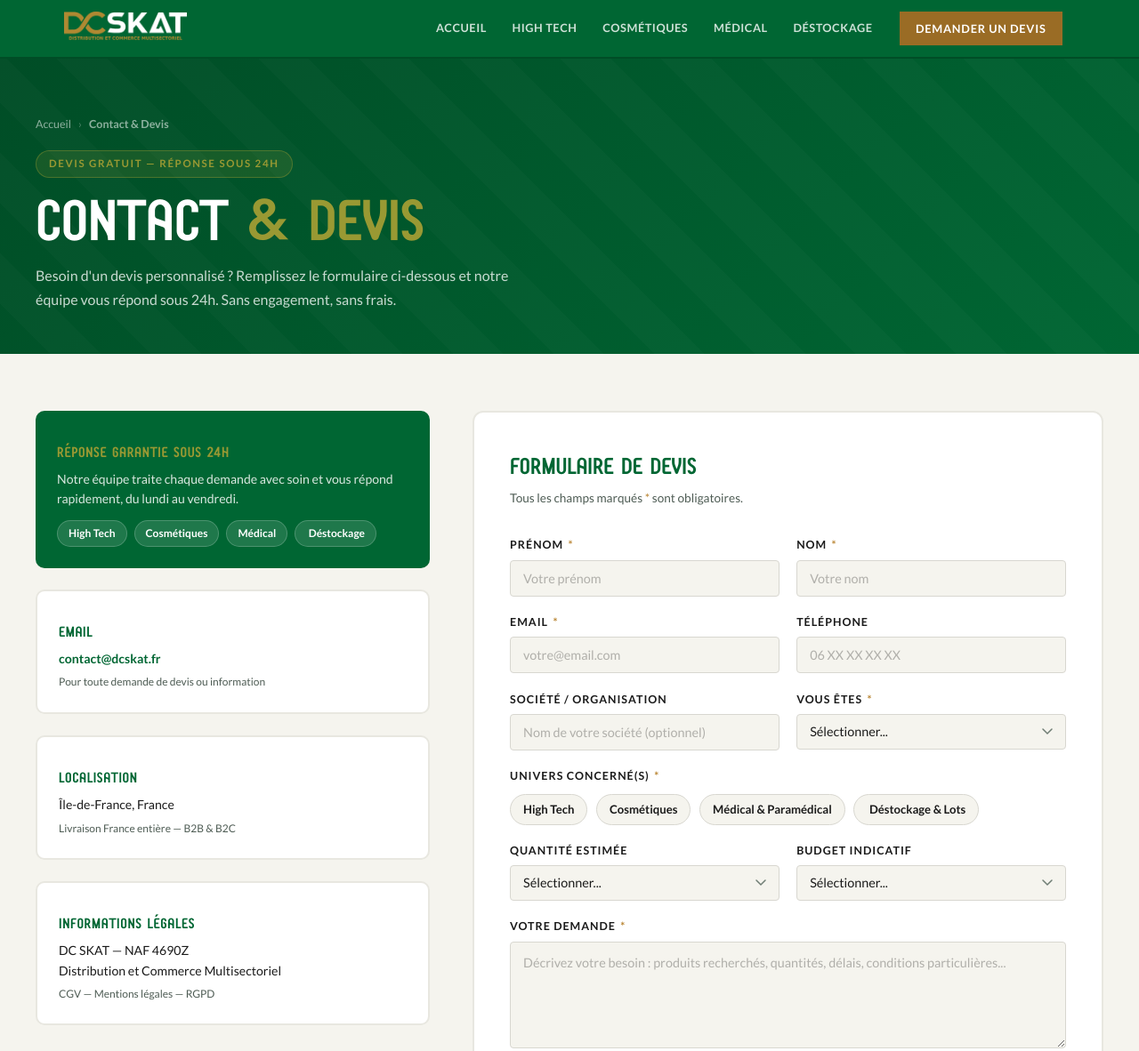
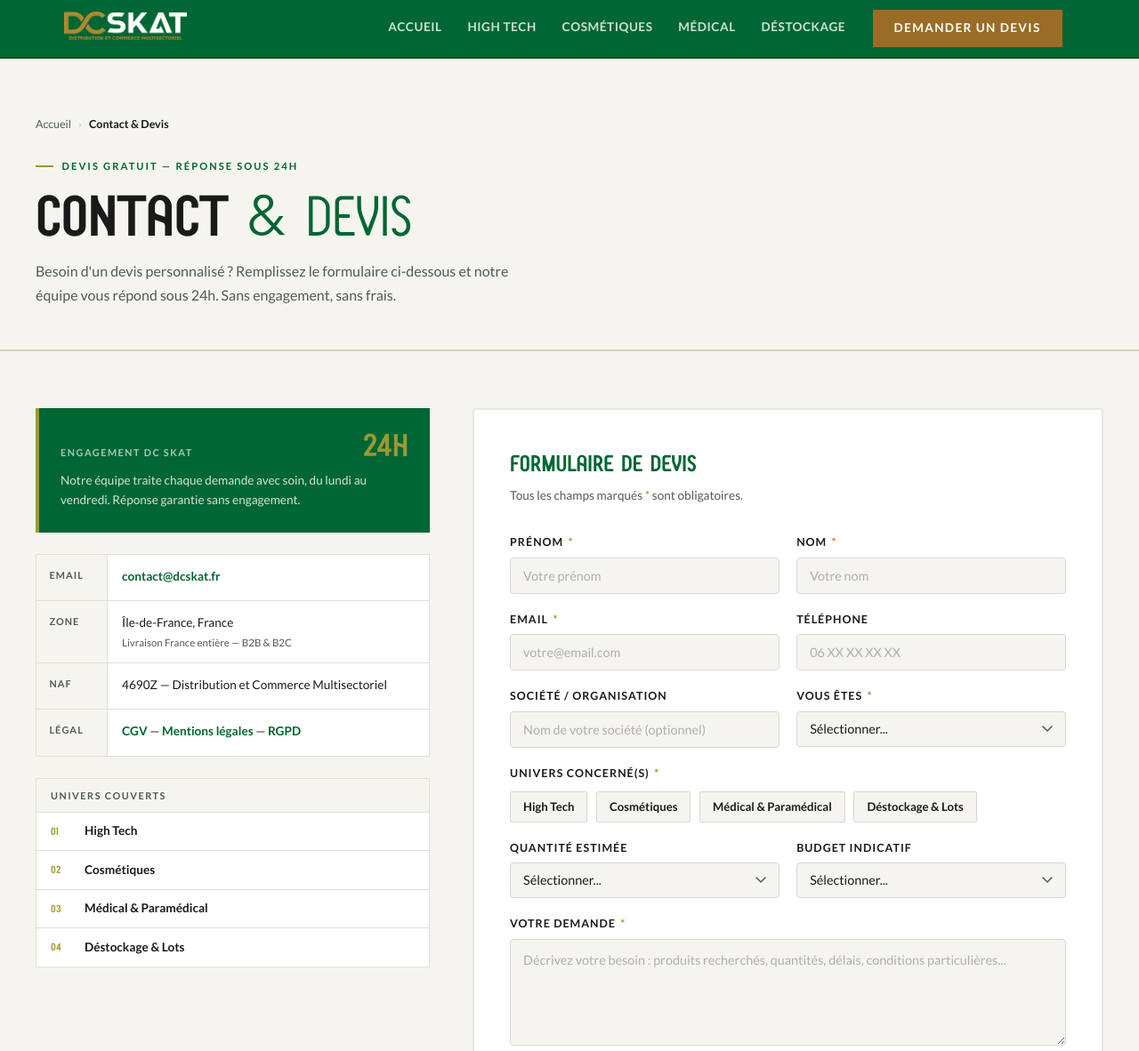
Before and after one commit to aymanalaouichh/DC-SKAT-site-vitrine, a plain HTML site: page contact.html in a window 1280 px wide. Shown: the top 1182 px of the page at 89% size. Drawn offline with Linux system fonts and the light colour scheme.

Commit message:
style: header compact toutes pages + refonte contact.html

```diff
--- a/contact.html
+++ b/contact.html
@@ -18,69 +18,51 @@
   <!-- CSS spécifique Contact -->
   <style>
 
-    /*  HERO  */
+    /* ─── HERO ──────────────────────────────────────────── */
     .page-hero {
-      background: linear-gradient(135deg, var(--vert-dark) 0%, var(--vert) 100%);
-      color: var(--blanc-pur);
+      background: var(--blanc);
+      border-bottom: 2px solid var(--beige);
       padding: 4rem 1.5rem 3rem;
-      position: relative;
-      overflow: hidden;
-    }
-    .page-hero::before {
-      content: '';
-      position: absolute;
-      inset: 0;
-      background: repeating-linear-gradient(45deg, transparent, transparent 40px, rgba(255,255,255,0.02) 40px, rgba(255,255,255,0.02) 80px);
     }
     .page-hero-inner {
       max-width: 1200px;
       margin: 0 auto;
-      position: relative;
-      z-index: 1;
     }
     .breadcrumb {
+      font-family: var(--font-corps);
       font-size: 0.78rem;
-      color: rgba(255,255,255,0.55);
+      color: var(--gris);
       margin-bottom: 1.2rem;
       display: flex;
       align-items: center;
       gap: 0.5rem;
     }
-    .breadcrumb a { color: rgba(255,255,255,0.55); transition: color var(--transition); }
-    .breadcrumb a:hover { color: var(--olive); }
-    .breadcrumb span { color: rgba(255,255,255,0.3); }
-    .page-hero-label {
-      display: inline-flex;
-      align-items: center;
-      gap: 8px;
-      font-size: 0.72rem;
-      font-weight: 700;
-      letter-spacing: 0.14em;
-      text-transform: uppercase;
-      color: var(--olive);
-      background: rgba(153,153,51,0.15);
-      border: 1px solid rgba(153,153,51,0.4);
-      padding: 5px 14px;
-      border-radius: 100px;
-      margin-bottom: 1rem;
-    }
+    .breadcrumb a { color: var(--gris); transition: color var(--transition); }
+    .breadcrumb a:hover { color: var(--vert); }
+    .breadcrumb strong { color: var(--noir); }
+    .breadcrumb span { color: #c8c7bf; }
+
     .page-hero h1 {
       font-family: var(--font-titre);
       font-size: clamp(2.5rem, 5vw, 4rem);
       font-weight: 800;
       text-transform: uppercase;
       line-height: 1.0;
+      color: var(--noir);
       margin-bottom: 1rem;
     }
-    .page-hero h1 .accent { color: var(--olive); }
+    .h1-thin {
+      font-weight: 100;
+      color: var(--vert);
+    }
     .page-hero-desc {
       font-size: 1rem;
-      color: rgba(255,255,255,0.78);
+      color: var(--gris);
       max-width: 560px;
       line-height: 1.7;
     }
 
-    /*  LAYOUT CONTACT  */
+    /* ─── LAYOUT CONTACT ───────────────────────────────── */
     .contact-section { padding: 4rem 1.5rem 5rem; }
     .contact-inner {
       max-width: 1200px;
@@ -91,82 +73,121 @@
       align-items: start;
     }
 
-    /*  INFOS CONTACT  */
+    /* ─── SIDEBAR REGISTRE ─────────────────────────────── */
     .contact-infos { display: flex; flex-direction: column; gap: 1.5rem; }
 
-    .contact-card {
-      background: var(--blanc-pur);
-      border: 2px solid #e8e7e0;
-      border-radius: 10px;
-      padding: 1.5rem;
-      transition: border-color var(--transition), box-shadow var(--transition);
+    /* Bloc garantie */
+    .garantie-notice {
+      background: var(--vert);
+      padding: 1.5rem 1.5rem 1.6rem;
+      border-left: 4px solid var(--or);
     }
-    .contact-card:hover {
-      border-color: var(--vert);
-      box-shadow: 0 4px 16px rgba(0,102,51,0.08);
+    .garantie-top {
+      display: flex;
+      align-items: baseline;
+      justify-content: space-between;
+      margin-bottom: 0.75rem;
+      gap: 1rem;
     }
-    .contact-card-icon {
-      font-size: 1.8rem;
-      margin-bottom: 0.6rem;
+    .garantie-eyebrow {
+      font-family: var(--font-corps);
+      font-size: 0.68rem;
+      font-weight: 700;
+      letter-spacing: 0.14em;
+      text-transform: uppercase;
+      color: rgba(255,255,255,0.65);
     }
-    .contact-card-title {
+    .garantie-delay {
       font-family: var(--font-titre);
-      font-size: 1rem;
+      font-size: 2.2rem;
       font-weight: 800;
-      text-transform: uppercase;
-      color: var(--vert);
-      letter-spacing: 0.04em;
-      margin-bottom: 0.4rem;
+      color: var(--or);
+      line-height: 1;
+      flex-shrink: 0;
     }
-    .contact-card-value {
-      font-size: 0.88rem;
-      color: var(--noir);
+    .garantie-txt {
+      font-size: 0.85rem;
+      color: rgba(255,255,255,0.82);
       line-height: 1.6;
     }
-    .contact-card-value a {
-      color: var(--vert);
+
+    /* Registre d'infos */
+    .info-ledger {
+      border: 1.5px solid #e0dfd8;
+      background: var(--blanc-pur);
+    }
+    .info-row {
+      display: grid;
+      grid-template-columns: 80px 1fr;
+      border-bottom: 1px solid #e0dfd8;
+      min-height: 52px;
+    }
+    .info-row:last-child { border-bottom: none; }
+    .info-key {
+      font-family: var(--font-corps);
+      font-size: 0.68rem;
       font-weight: 700;
-      transition: color var(--transition);
+      letter-spacing: 0.10em;
+      text-transform: uppercase;
+      color: var(--gris);
+      background: var(--blanc);
+      border-right: 1px solid #e0dfd8;
+      padding: 0.85rem 0.9rem;
+      display: flex;
+      align-items: flex-start;
     }
-    .contact-card-value a:hover { color: var(--olive); }
-    .contact-card-sub {
-      font-size: 0.75rem;
+    .info-val {
+      font-size: 0.85rem;
+      color: var(--noir);
+      line-height: 1.5;
+      padding: 0.85rem 1rem;
+    }
+    .info-val a { color: var(--vert); font-weight: 700; transition: color var(--transition); }
+    .info-val a:hover { color: var(--or); }
+    .info-val small { display: block; font-size: 0.72rem; color: var(--gris); margin-top: 0.25rem; }
+
+    /* Univers */
+    .univers-ledger {
+      border: 1.5px solid #e0dfd8;
+      background: var(--blanc-pur);
+    }
+    .univers-ledger-title {
+      font-family: var(--font-corps);
+      font-size: 0.68rem;
+      font-weight: 700;
+      letter-spacing: 0.14em;
+      text-transform: uppercase;
       color: var(--gris);
-      margin-top: 0.3rem;
+      background: var(--blanc);
+      padding: 0.6rem 1rem;
+      border-bottom: 1px solid #e0dfd8;
+    }
+    .univers-item {
+      display: flex;
+      align-items: center;
+      gap: 1rem;
+      padding: 0.65rem 1rem;
+      border-bottom: 1px solid #e0dfd8;
+      font-family: var(--font-corps);
+      font-size: 0.85rem;
+      font-weight: 700;
+      color: var(--noir);
+    }
+    .univers-item:last-child { border-bottom: none; }
+    .univers-num {
+      font-family: var(--font-titre);
+      font-size: 0.72rem;
+      font-weight: 800;
+      color: var(--or);
+      letter-spacing: 0.04em;
+      min-width: 22px;
     }
 
-    /* Garantie réponse */
-    .garantie-box {
-      background: var(--vert);
-      border-radius: 10px;
-      padding: 1.5rem;
-      color: var(--blanc-pur);
-    }
-    .garantie-box .contact-card-title { color: var(--olive); }
-    .garantie-box .contact-card-value { color: rgba(255,255,255,0.85); }
-
-    /* Univers disponibles */
-    .univers-pills {
-      display: flex;
-      flex-wrap: wrap;
-      gap: 0.5rem;
-      margin-top: 0.8rem;
-    }
-    .pill {
-      font-size: 0.75rem;
-      font-weight: 700;
-      padding: 4px 12px;
-      border-radius: 100px;
-      background: rgba(255,255,255,0.12);
-      color: var(--blanc-pur);
-      border: 1px solid rgba(255,255,255,0.2);
-    }
-
-    /*  FORMULAIRE  */
+    /* ─── FORMULAIRE ───────────────────────────────────── */
     .form-card {
       background: var(--blanc-pur);
       border: 2px solid #e8e7e0;
-      border-radius: 12px;
+      border-radius: 4px;
       padding: 2.5rem;
     }
     .form-title {
@@ -182,7 +203,6 @@
       color: var(--gris);
       margin-bottom: 2rem;
     }
-
     .form-grid {
       display: grid;
       grid-template-columns: 1fr 1fr;
@@ -192,6 +212,7 @@
     .form-group.full { grid-column: span 2; }
 
     label {
+      font-family: var(--font-corps);
       font-size: 0.78rem;
       font-weight: 700;
       text-transform: uppercase;
@@ -244,13 +265,14 @@
       display: flex;
       align-items: center;
       gap: 8px;
+      font-family: var(--font-corps);
       font-size: 0.82rem;
       font-weight: 700;
       color: var(--noir);
       cursor: pointer;
       background: var(--blanc);
       border: 1.5px solid #d8d7d0;
-      border-radius: 100px;
+      border-radius: 2px;
       padding: 6px 14px;
       transition: all var(--transition);
       text-transform: none;
@@ -302,14 +324,14 @@
       letter-spacing: 0.08em;
       text-transform: uppercase;
       color: var(--blanc-pur);
-      background: var(--vert);
+      background: var(--bronze);
       border: none;
       border-radius: 4px;
       cursor: pointer;
       transition: background var(--transition), transform var(--transition);
       margin-top: 0.5rem;
     }
-    .btn-submit:hover { background: var(--vert-dark); transform: translateY(-1px); }
+    .btn-submit:hover { background: var(--bronze-dk); transform: translateY(-1px); }
     .btn-submit:active { transform: translateY(0); }
 
     /* Message succès */
@@ -317,14 +339,13 @@
       display: none;
       background: rgba(0,102,51,0.08);
       border: 2px solid var(--vert);
-      border-radius: 10px;
+      border-radius: 4px;
       padding: 1.5rem;
       text-align: center;
       margin-top: 1rem;
     }
     .form-success.visible { display: block; }
-    .form-success .success-icon { font-size: 2.5rem; margin-bottom: 0.5rem; }
-    .form-success p { font-size: 0.9rem; color: var(--vert); font-weight: 700; }
+    .form-success p { font-size: 0.9rem; color: var(--vert); font-weight: 700; margin-bottom: 0.3rem; }
     .form-success small { font-size: 0.78rem; color: var(--gris); }
 
     /* Message erreur champ */
@@ -340,13 +361,14 @@
     }
     .form-group.error .error-msg { display: block; }
 
-    /*  RESPONSIVE  */
+    /* ─── RESPONSIVE ───────────────────────────────────── */
     @media (max-width: 960px) {
       .contact-inner { grid-template-columns: 1fr; }
-      .contact-infos { display: grid; grid-template-columns: 1fr 1fr; }
+      .contact-infos { display: grid; grid-template-columns: 1fr 1fr; gap: 1.5rem; }
+      .garantie-notice { grid-column: span 2; }
     }
     @media (max-width: 640px) {
-      .contact-infos { grid-template-columns: 1fr; }
+      .contact-infos { display: flex; flex-direction: column; }
       .form-grid { grid-template-columns: 1fr; }
       .form-group.full { grid-column: span 1; }
       .form-card { padding: 1.5rem; }
@@ -354,8 +376,6 @@
   </style>
 </head>
 <body>
-
-
 
   <!-- HEADER -->
   <header class="header">
@@ -391,13 +411,13 @@
     <!-- HERO -->
     <section class="page-hero">
       <div class="page-hero-inner">
-        <div class="breadcrumb">
+        <nav class="breadcrumb" aria-label="Fil d'Ariane">
           <a href="index.html">Accueil</a>
-          <span>›</span>
-          <strong>Contact & Devis</strong>
-        </div>
-        <div class="page-hero-label"> Devis gratuit — Réponse sous 24h</div>
-        <h1>Contact <span class="accent">&amp; Devis</span></h1>
+          <span aria-hidden="true">›</span>
+          <strong>Contact &amp; Devis</strong>
+        </nav>
+        <div class="eyebrow">Devis gratuit — Réponse sous 24h</div>
+        <h1>Contact<span class="h1-thin"> &amp; Devis</span></h1>
         <p class="page-hero-desc">
           Besoin d'un devis personnalisé ? Remplissez le formulaire ci-dessous
           et notre équipe vous répond sous 24h. Sans engagement, sans frais.
@@ -409,48 +429,63 @@
     <section class="contact-section">
       <div class="contact-inner">
 
-        <!-- INFOS CONTACT -->
+        <!-- SIDEBAR REGISTRE -->
         <aside class="contact-infos" aria-label="Informations de contact">
 
-          <div class="garantie-box">
-            <div class="contact-card-icon"></div>
-            <div class="contact-card-title">Réponse garantie sous 24h</div>
-            <div class="contact-card-value">Notre équipe traite chaque demande avec soin et vous répond rapidement, du lundi au vendredi.</div>
-            <div class="univers-pills">
-              <span class="pill"> High Tech</span>
-              <span class="pill"> Cosmétiques</span>
-              <span class="pill"> Médical</span>
-              <span class="pill">️ Déstockage</span>
+          <!-- Bloc garantie -->
+          <div class="garantie-notice">
+            <div class="garantie-top">
+              <span class="garantie-eyebrow">Engagement DC SKAT</span>
+              <span class="garantie-delay">24H</span>
+            </div>
+            <p class="garantie-txt">Notre équipe traite chaque demande avec soin, du lundi au vendredi. Réponse garantie sans engagement.</p>
+          </div>
+
+          <!-- Registre d'infos -->
+          <div class="info-ledger" role="list">
+            <div class="info-row" role="listitem">
+              <span class="info-key">Email</span>
+              <span class="info-val"><a href="mailto:contact@dcskat.fr">contact@dcskat.fr</a></span>
+            </div>
+            <div class="info-row" role="listitem">
+              <span class="info-key">Zone</span>
+              <span class="info-val">
+                Île-de-France, France
+                <small>Livraison France entière — B2B &amp; B2C</small>
+              </span>
+            </div>
+            <div class="info-row" role="listitem">
+              <span class="info-key">NAF</span>
+              <span class="info-val">4690Z — Distribution et Commerce Multisectoriel</span>
+            </div>
+            <div class="info-row" role="listitem">
+              <span class="info-key">Légal</span>
+              <span class="info-val">
+                <a href="cgv.html">CGV</a> —
+                <a href="mentions-legales.html">Mentions légales</a> —
+                <a href="rgpd.html">RGPD</a>
+              </span>
             </div>
           </div>
 
-          <div class="contact-card">
-            <div class="contact-card-icon"></div>
-            <div class="contact-card-title">Email</div>
-            <div class="contact-card-value">
-              <a href="mailto:contact@dcskat.fr">contact@dcskat.fr</a>
+          <!-- Univers couverts -->
+          <div class="univers-ledger">
+            <div class="univers-ledger-title">Univers couverts</div>
+            <div class="univers-item">
+              <span class="univers-num">01</span>
+              <span>High Tech</span>
             </div>
-            <div class="contact-card-sub">Pour toute demande de devis ou information</div>
-          </div>
-
-          <div class="contact-card">
-            <div class="contact-card-icon"></div>
-            <div class="contact-card-title">Localisation</div>
-            <div class="contact-card-value">Île-de-France, France</div>
-            <div class="contact-card-sub">Livraison France entière — B2B & B2C</div>
-          </div>
-
-          <div class="contact-card">
-            <div class="contact-card-icon"></div>
-            <div class="contact-card-title">Informations légales</div>
-            <div class="contact-card-value">
-              DC SKAT — NAF 4690Z<br>
-              Distribution et Commerce Multisectoriel
+            <div class="univers-item">
+              <span class="univers-num">02</span>
+              <span>Cosmétiques</span>
             </div>
-            <div class="contact-card-sub">
-              <a href="cgv.html">CGV</a> —
-              <a href="mentions-legales.html">Mentions légales</a> —
-              <a href="rgpd.html">RGPD</a>
+            <div class="univers-item">
+              <span class="univers-num">03</span>
+              <span>Médical &amp; Paramédical</span>
+            </div>
+            <div class="univers-item">
+              <span class="univers-num">04</span>
+              <span>Déstockage &amp; Lots</span>
             </div>
           </div>
 
@@ -516,19 +551,19 @@
                 <div class="checkbox-group" id="univers-group">
                   <label class="checkbox-label">
                     <input type="checkbox" name="univers" value="hightech" />
-                     High Tech
+                    High Tech
                   </label>
                   <label class="checkbox-label">
                     <input type="checkbox" name="univers" value="cosmetiques" />
-                     Cosmétiques
+                    Cosmétiques
                   </label>
                   <label class="checkbox-label">
                     <input type="checkbox" name="univers" value="medical" />
-                     Médical & Paramédical
+                    Médical &amp; Paramédical
                   </label>
                   <label class="checkbox-label">
                     <input type="checkbox" name="univers" value="destockage" />
-                    ️ Déstockage & Lots
+                    Déstockage &amp; Lots
                   </label>
                 </div>
                 <span class="error-msg" id="univers-error">Veuillez sélectionner au moins un univers.</span>
@@ -583,12 +618,11 @@
             </div>
 
             <button type="submit" class="btn-submit">
-               Envoyer ma demande de devis
+              Envoyer ma demande de devis
             </button>
 
             <!-- Message de succès -->
             <div class="form-success" id="formSuccess" role="alert" aria-live="polite">
-              <div class="success-icon"></div>
               <p>Votre demande a bien été envoyée !</p>
               <small>Notre équipe vous répondra sous 24h à l'adresse email indiquée.</small>
             </div>
@@ -609,9 +643,9 @@
           <img src="logo.png" alt="DC SKAT" style="width:200px;height:auto;margin-bottom:0.8rem;display:block;" />
           <p class="footer-desc">Grossiste multisectoriel basé en Île-de-France. Spécialiste du High Tech, Cosmétiques, Médical & Paramédical et Déstockage. B2B & B2C.</p>
           <div class="footer-contact">
-            <div> <a href="mailto:contact@dcskat.fr">contact@dcskat.fr</a></div>
-            <div> Île-de-France, France</div>
-            <div> NAF 4690Z</div>
+            <div><a href="mailto:contact@dcskat.fr">contact@dcskat.fr</a></div>
+            <div>Île-de-France, France</div>
+            <div>NAF 4690Z</div>
           </div>
         </div>
         <div class="footer-col">
--- a/main.js
+++ b/main.js
@@ -26,6 +26,14 @@ document.addEventListener('DOMContentLoaded', () => {
     });
   }
 
+  // ─── HEADER SCROLL SHADOW ────────────────────────────
+  const header = document.querySelector('.header');
+  if (header) {
+    window.addEventListener('scroll', () => {
+      header.classList.toggle('scrolled', window.scrollY > 20);
+    }, { passive: true });
+  }
+
   // ─── LIEN ACTIF DANS LA NAV ──────────────────────────
   const currentPage = window.location.pathname.split('/').pop() || 'index.html';
   document.querySelectorAll('.nav a, .nav-mobile a').forEach(link => {
--- a/style.css
+++ b/style.css
@@ -116,6 +116,10 @@ img { display: block; max-width: 100%; }
   top: 0;
   z-index: 100;
   border-bottom: 2px solid var(--vert-dark);
+  transition: box-shadow 0.3s ease-out;
+}
+.header.scrolled {
+  box-shadow: 0 2px 16px rgba(0,0,0,0.22);
 }
 .header-inner {
   max-width: 1200px;
@@ -143,7 +147,7 @@ img { display: block; max-width: 100%; }
 .nav { display: flex; align-items: center; gap: 0; }
 .nav a {
   font-family: var(--font-corps);
-  font-size: 0.80rem;
+  font-size: 0.85rem;
   font-weight: 700;
   color: rgba(255,255,255,0.80);
   padding: 4px 0;
@@ -163,10 +167,10 @@ img { display: block; max-width: 100%; }
 .nav a.nav-cta.active {
   background: var(--bronze);
   color: var(--blanc-pur);
-  padding: 9px 18px;
+  padding: 10px 24px;
   margin-left: 1rem;
   border-bottom: none;
-  letter-spacing: 0.06em;
+  letter-spacing: 0.10em;
 }
 .nav a.nav-cta:hover, .nav a.nav-cta.active {
   background: var(--bronze-dk);
```
